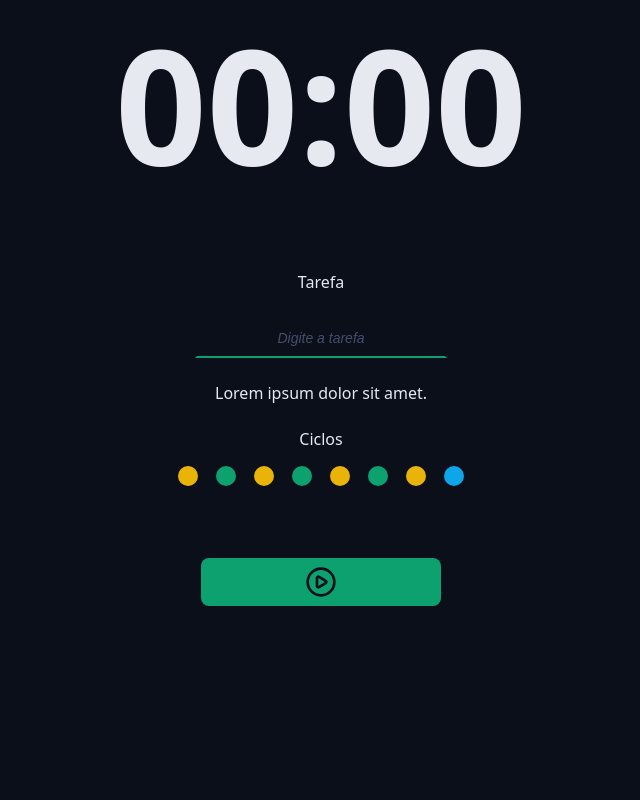
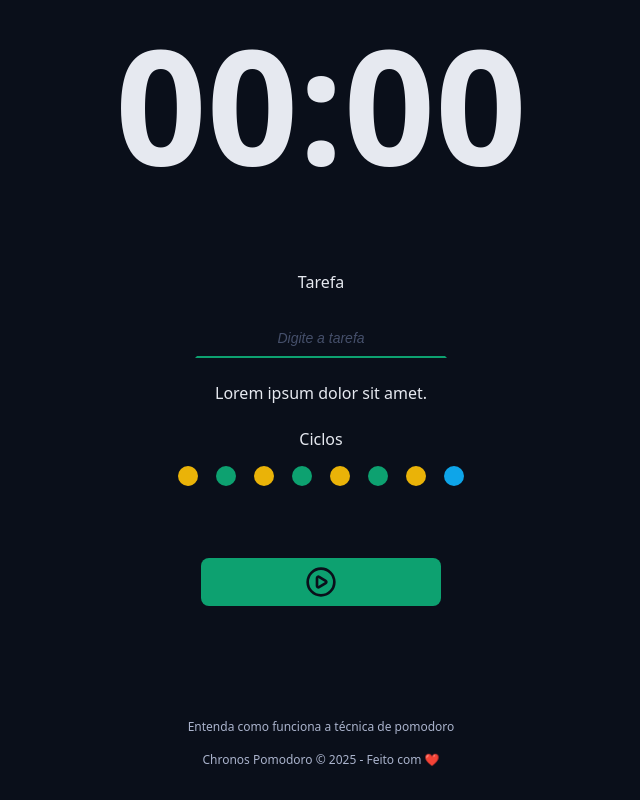
Before and after one commit to DarleneCosta/chronos-pomodoro, a React (Vite) app: page / in a window 1280 px wide. Shown: the part 366-1166 px from the top of the page, without its empty margins (319-959 px from the left). Before the commit the page ends 1052 px from the top, so only its background shows below. Built offline with nearby package versions, Linux system fonts and the light colour scheme.

Commit message:
component fotter

```diff
--- a/src/App.tsx
+++ b/src/App.tsx
@@ -9,6 +9,7 @@
 import { Cycles } from './components/Cycles';
 import { Button } from './components/Button';
 import { PlayCircleIcon } from 'lucide-react';
+import { Footer } from './components/Footer';
 
 export function App() {
   return (
@@ -40,12 +41,16 @@
             <Cycles />
           </div>
           <div className='formRow'>
-            <Button >
+            <Button>
               <PlayCircleIcon />
             </Button>
           </div>
         </form>
       </Container>
+
+      <Container>
+        <Footer />
+      </Container>
     </>
   );
 }
--- /dev/null
+++ b/src/components/Footer/index.tsx
@@ -0,0 +1,12 @@
+import styles from './styles.module.css';
+
+export function Footer() {
+  return (
+    <footer className={styles.footer}>
+      <a href=''>Entenda como funciona a técnica de pomodoro</a>
+      <a href=''>
+        Chronos Pomodoro &copy; {new Date().getFullYear()} - Feito com ❤️
+      </a>
+    </footer>
+  );
+}
--- /dev/null
+++ b/src/components/Footer/styles.module.css
@@ -0,0 +1,17 @@
+.footer {
+  display: flex;
+  flex-direction: column;
+  align-items: center;
+  justify-content: center;
+  gap: 1.6rem;
+}
+
+.footer a {
+  color: var(--text-muted);
+  font-size: 1.2rem;
+  text-decoration: none;
+}
+
+.footer a:hover {
+  color: var(--text-default);
+}
```
